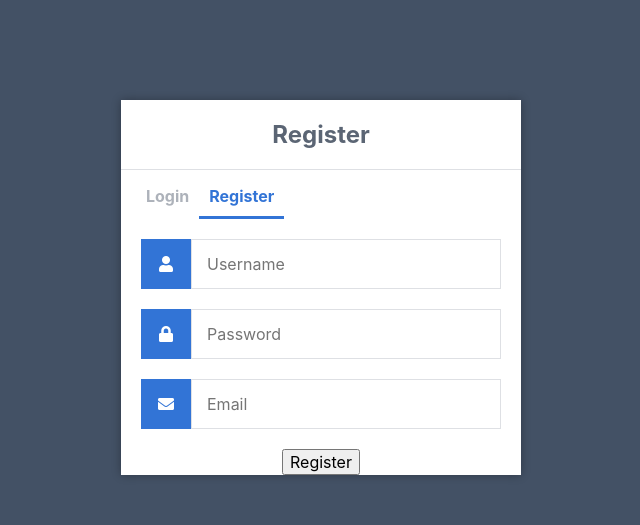
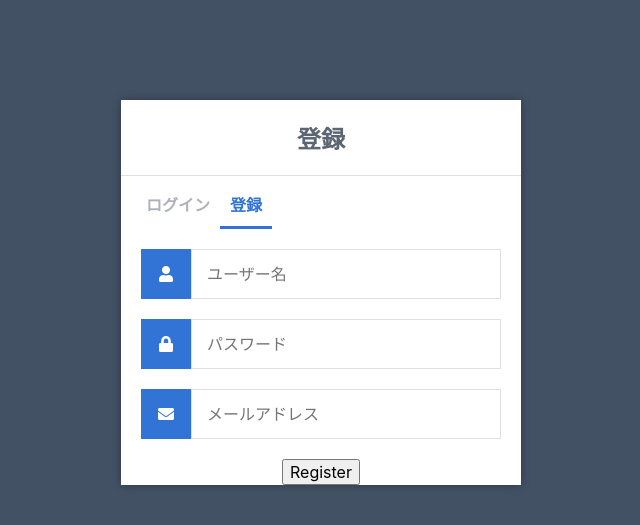
Before and after one commit to yorul/attendance_management, a Flask app: page /attendance/register in a window 1280 px wide. Shown: the top 525 px of the page, without its empty margins (319-959 px from the left). Run offline with Flask 3, Linux system fonts and the light colour scheme; some libraries are stand-ins or nearby versions.

Commit message:
日本語に変更

```diff
--- a/templates/home.html
+++ b/templates/home.html
@@ -2,7 +2,7 @@
 <html>
 	<head>
 		<meta charset="utf-8">
-		<title>Home</title>
+		<title>出退勤時間記録システム</title>
 		<link rel="stylesheet" href="https://use.fontawesome.com/releases/v5.7.1/css/all.css">
 		<link rel="stylesheet" href="https://stackpath.bootstrapcdn.com/bootstrap/4.3.1/css/bootstrap.min.css" integrity="sha384-ggOyR0iXCbMQv3Xipma34MD+dH/1fQ775/resC6X9oJiXQfTPEY/kefP4TaXMRdIi" crossorigin="anonymous">
     	<script src="https://ajax.googleapis.com/ajax/libs/jquery/3.5.1/jquery.min.js"></script>
@@ -13,8 +13,8 @@
 		<nav class="navtop">
 			<div>
 				<h1>出退勤時間記録システム</h1>
-                <a href="{{ url_for('home') }}"><i class="fas fa-home"></i>Home</a>
-				<a href="{{ url_for('logout') }}"><i class="fas fa-sign-out-alt"></i>Logout</a>
+                <a href="{{ url_for('home') }}"><i class="fas fa-home"></i>ホーム</a>
+				<a href="{{ url_for('logout') }}"><i class="fas fa-sign-out-alt"></i>ログアウト</a>
 			</div>
 		</nav>
 		<div class="content">
--- a/templates/register.html
+++ b/templates/register.html
@@ -2,30 +2,30 @@
 <html>
 	<head>
 		<meta charset="utf-8">
-		<title>Register</title>
+		<title>登録</title>
 		<link rel="stylesheet" href="{{ url_for('static', filename='style.css') }}">
 		<link rel="stylesheet" href="https://use.fontawesome.com/releases/v5.7.1/css/all.css">
 	</head>
 	<body>
 		<div class="register">
-			<h1>Register</h1>
+			<h1>登録</h1>
 			<div class="links">
-				<a href="{{ url_for('login') }}">Login</a>
-				<a href="{{ url_for('register') }}" class="active">Register</a>
+				<a href="{{ url_for('login') }}">ログイン</a>
+				<a href="{{ url_for('register') }}" class="active">登録</a>
 			</div>
 			<form action="{{ url_for('register') }}" method="post" autocomplete="off">
 				<label for="username">
 					<i class="fas fa-user"></i>
 				</label>
-				<input type="text" name="username" placeholder="Username" id="username" required>
+				<input type="text" name="username" placeholder="ユーザー名" id="username" required>
 				<label for="password">
 					<i class="fas fa-lock"></i>
 				</label>
-				<input type="password" name="password" placeholder="Password" id="password" required>
+				<input type="password" name="password" placeholder="パスワード" id="password" required>
 				<label for="email">
 					<i class="fas fa-envelope"></i>
 				</label>
-				<input type="email" name="email" placeholder="Email" id="email" required>
+				<input type="email" name="email" placeholder="メールアドレス" id="email" required>
 				<div class="msg">{{ msg }}</div>
 				<input type="submit" value="Register">
 			</form>
```
Also changed, not shown: templates/index.html (+4 -4 lines).
